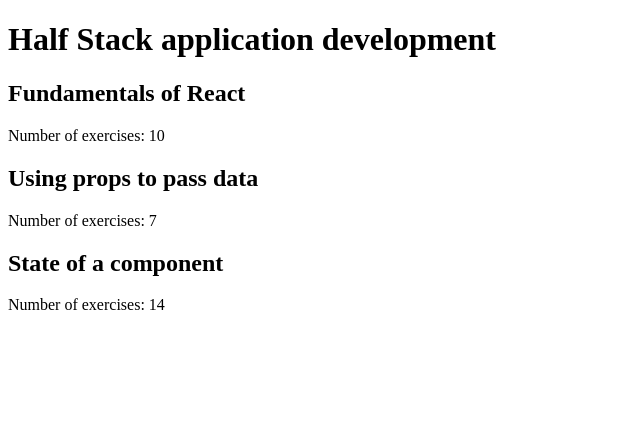
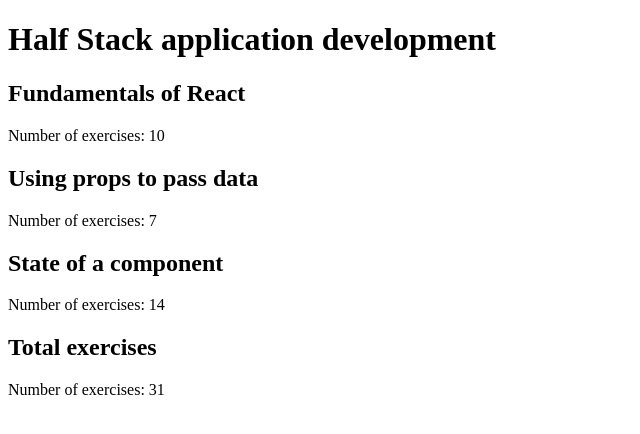
Before and after one commit to javiperezdev/FullStackOpen2026, a React (Vite) app in the folder part1/courseinfo/: page / in a window 1280 px wide. Shown: the top 434 px of the page, without its empty margins (0-640 px from the left). Built offline with nearby package versions, Linux system fonts and the light colour scheme.

Commit message:
2.2 and 2.3 completed

```diff
--- a/part1/courseinfo/src/App.jsx
+++ b/part1/courseinfo/src/App.jsx
@@ -25,21 +25,26 @@
   )
 }
 
-{/*
-  nst Total = (props) => {
+
+ const Total = (props) => {
+  const total = props.parts.reduce( (sum, part) =>
+    {return sum + part.exercises
+  }, 0)
+
   return (
     <div>
       <h2>Total exercises</h2>
-      <p>Number of exercises: {props.course.parts[0].exercises + props.course.parts[1].exercises + props.course.parts[2].exercises}</p>
+      <p>Number of exercises: {total}</p>
     </div>
   )
-}*/}
+}
 
 const Course = (props) => {
   return (
     <div>
       <Header name={props.course.name} />
       <Content parts={props.course.parts} />
+      <Total parts={props.course.parts} />
     </div>
   )
 }
```
